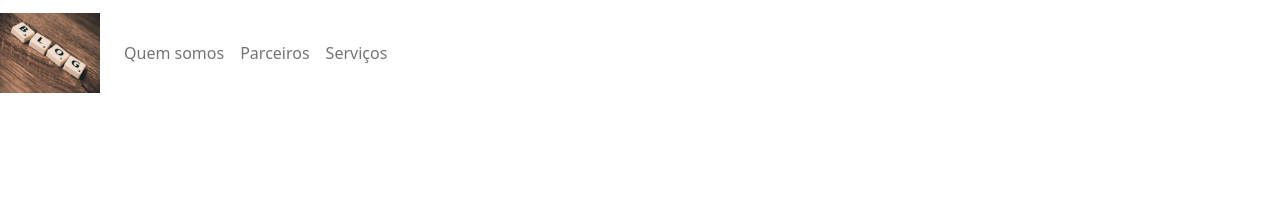
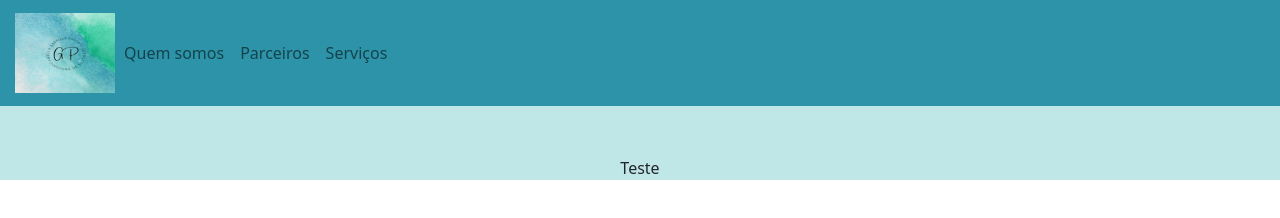
Before and after one commit to temisis/Bootstrap-Aula, a plain HTML site: page index.html in a window 1280 px wide. Drawn offline with Linux system fonts and the light colour scheme.

Commit message:
After class 3 - bootstrap
Depois da aula 3 de bootstrap como ficou

```diff
--- a/CSS/style.css
+++ b/CSS/style.css
@@ -0,0 +1,15 @@
+.navbar {
+    background-color: #2c93a8;
+}
+
+#logo {
+    margin-left: 15%;
+}
+
+.quem-somos{
+    background-color: rgb(192, 231, 231);
+}
+
+.padding {
+    padding-top: 50px;
+}
--- a/index.html
+++ b/index.html
@@ -9,7 +9,7 @@
     <body>
         <nav class="navbar navbar-expand-lg navbar-light">
             <a class="navbar-brand" href="#">
-                <img src="imgs/pexels-pixabay-262508.jpg" width="100" height="80">
+                <img id="logo" src="imgs/Logo.png" width="100" height="80">
             </a>
             <div class="collapse navbar-collapse">
                 <ul class="navbar-nav">
@@ -25,5 +25,10 @@
                 </ul>
             </div>
         </nav>
+        <section id="quemsomos">
+            <div class="container-fluid quem-somos text-center padding">
+                <p>Teste</p>
+            </div>
+        </section>
     </body>
 </html>
```
Also changed, not shown: Imgs/Logo.png (added).
